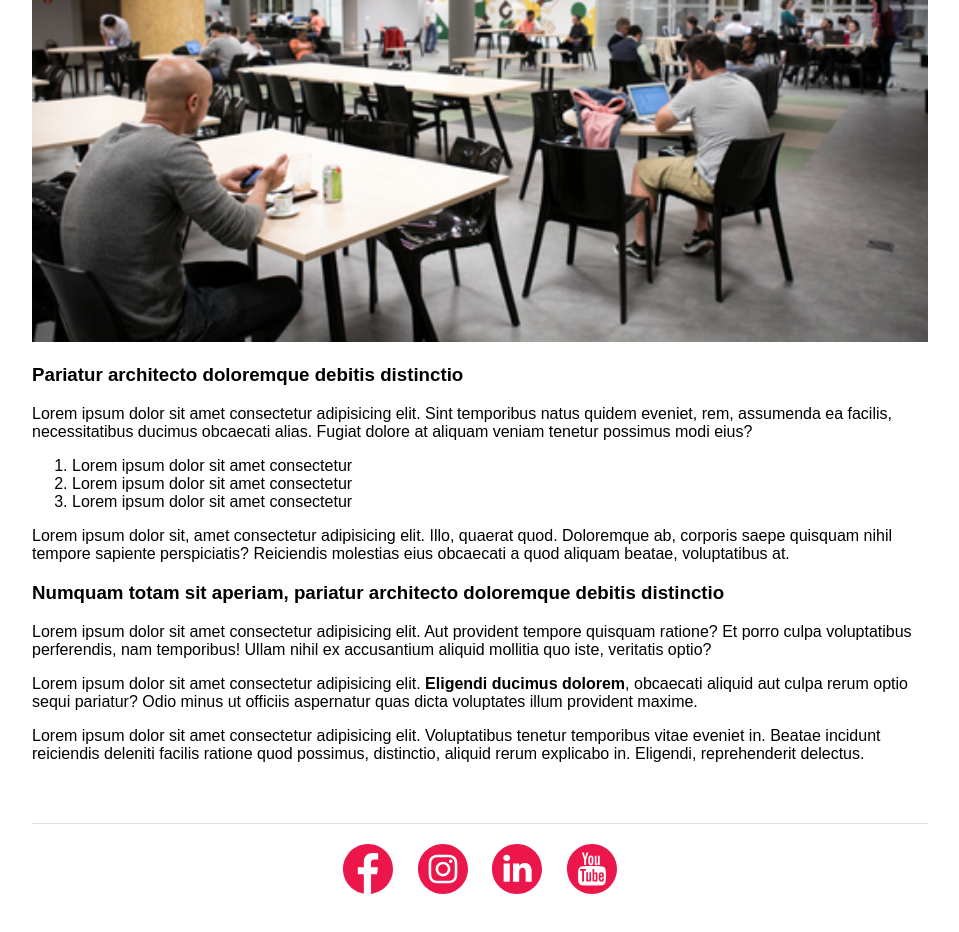
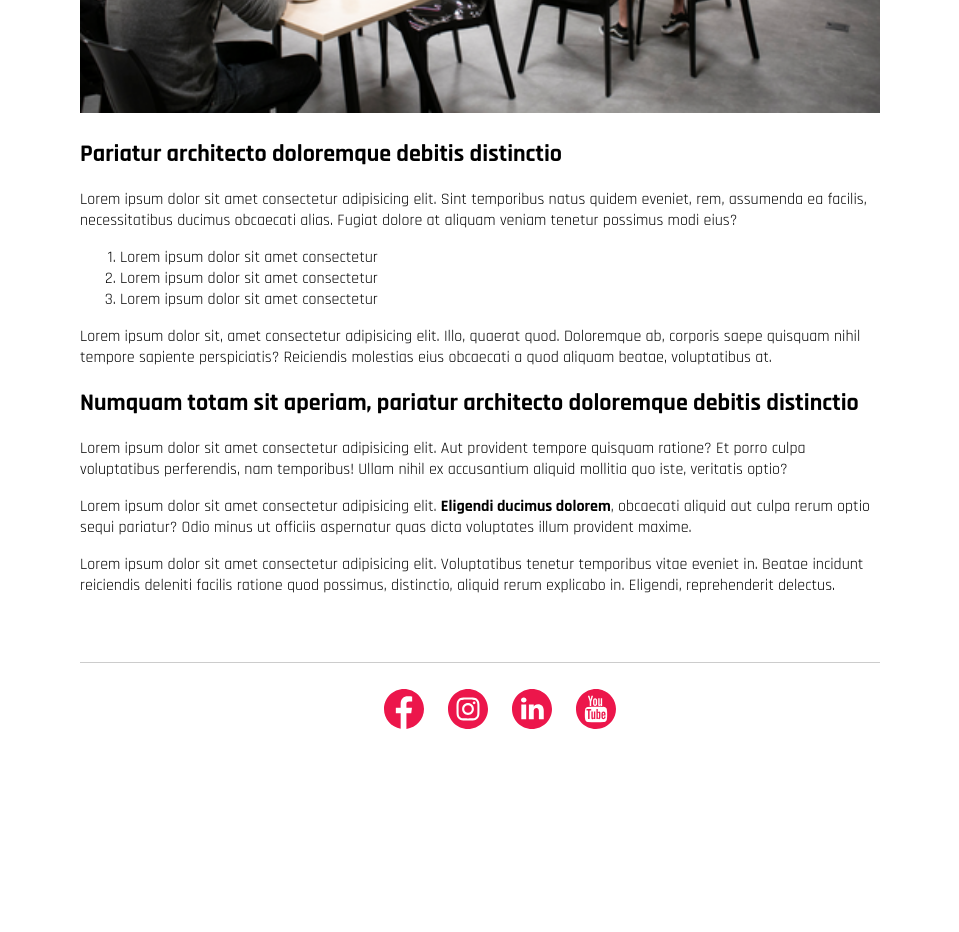
Before and after one commit to sthefanigomess/DHNews, a plain HTML site: page index.html in a window 1280 px wide. Shown: the part 540-1472 px from the top of the page, without its empty margins (160-1119 px from the left). After the commit the page ends 1301 px from the top, so only its background shows below. Drawn offline with Linux system fonts and the light colour scheme.

Commit message:
Otimizando

```diff
--- a/index.html
+++ b/index.html
@@ -8,13 +8,17 @@
     <link rel="stylesheet" href="styles.css">
 </head>
 <body>
+    <header>
     <h1>DH News</h1>
-    <h4>Postado em 02/03/2021</h4>
+    </header>
+    <main>
+
+        <small class="data">Postado em 02/03/2021</small>
 
         <p>Lorem ipsum, dolor sit amet consectetur adipisicing elit. Nesciunt, eum et. Accusantium nisi animi beatae esse amet dolores ab possimus, eum, nam aspernatur rerum <strong>voluptatem magnam delectus</strong>. Omnis, ex libero! Lorem ipsum dolor sit amet consectetur adipisicing elit. Velit voluptatibus quis quidem distinctio, perferendis tempore quas porro aspernatur deserunt deleniti esse labore voluptatum hic. A eaque sapiente assumenda ratione nulla!</p>
-    <img src="/img/destaque.webp" width="100%" alt="">
+        <img src="/img/destaque.webp" alt="Foto do colearning com alunos da Digital House">
 
-    <h3>Pariatur architecto doloremque debitis distinctio</h3>
+        <h2>Pariatur architecto doloremque debitis distinctio</h2>
         <p>Lorem ipsum dolor sit amet consectetur adipisicing elit. Sint temporibus natus quidem eveniet, rem, assumenda ea facilis, necessitatibus ducimus obcaecati alias. Fugiat dolore at aliquam veniam tenetur possimus modi eius?</p>
 
         <ol>
@@ -25,18 +29,37 @@
 
         <p>Lorem ipsum dolor sit, amet consectetur adipisicing elit. Illo, quaerat quod. Doloremque ab, corporis saepe quisquam nihil tempore sapiente perspiciatis? Reiciendis molestias eius obcaecati a quod aliquam beatae, voluptatibus at.</p>
 
-    <h3>Numquam totam sit aperiam, pariatur architecto doloremque debitis distinctio</h3>
+        <h2>Numquam totam sit aperiam, pariatur architecto doloremque debitis distinctio</h2>
 
         <p>Lorem ipsum dolor sit amet consectetur adipisicing elit. Aut provident tempore quisquam ratione? Et porro culpa voluptatibus perferendis, nam temporibus! Ullam nihil ex accusantium aliquid mollitia quo iste, veritatis optio?</p>
         <p>Lorem ipsum dolor sit amet consectetur adipisicing elit. <strong>Eligendi ducimus dolorem</strong>, obcaecati aliquid aut culpa rerum optio sequi pariatur? Odio minus ut officiis aspernatur quas dicta voluptates illum provident maxime.</p>
         <p>Lorem ipsum dolor sit amet consectetur adipisicing elit. Voluptatibus tenetur temporibus vitae eveniet in. Beatae incidunt reiciendis deleniti facilis ratione quod possimus, distinctio, aliquid rerum explicabo in. Eligendi, reprehenderit delectus.</p>
 
-<div class="redesSociais">
-    <img src="/img/facebook.svg"width="50" alt="" hspace="10">
-    <img src="/img/instagram.svg" width="50" alt="" hspace="10">
-    <img src="/img/linkedin.svg" width="50" alt="" hspace="10">
-    <img src="/img/youtube.svg" width="50" alt="" hspace="10">
-</div>
+    </main>
+    <footer>
+        <ul class="redes-sociais">
+            <li>
+                <a target="_blank" href="https://www.facebook.com/digitalhousebrasil">
+                    <img src="img/facebook.svg" alt="Icone Facebook">
+                </a>
+            </li>
+            <li>
+                <a target="_blank" href="https://www.instagram.com/digitalhousebrasil/">
+                    <img src="img/instagram.svg" alt="Icone Instagram">
+                </a>
+            </li>
+            <li>
+                <a target="_blank" href="https://www.linkedin.com/school/digital-house-brasil/mycompany/">
+                    <img src="img/linkedin.svg" alt="Icone LinkedIn">
+                </a>
+            </li>
+            <li>
+                <a target="_blank" href="https://www.youtube.com/channel/UCRQdwmWMhTcqDFjPT4UPZYA/featured">
+                    <img src="img/youtube.svg" alt="Youtube">
+                </a>
+            </li>
+        </ul>
+    </footer>
+</body>
 
-</body>
 </html>
--- a/styles.css
+++ b/styles.css
@@ -1,19 +1,44 @@
-h1{
-    color: rgb(202, 0, 0);
+@import url('https://fonts.googleapis.com/css2?family=Rajdhani:wght@400;500;700&display=swap');
+
+body {
+    font-family: 'Rajdhani', sans-serif;
 }
 
-body{
-    font-family: Arial, Helvetica, sans-serif;
-    background-position: center ;
-    margin: 15%;
+header h1 {
+    color: #ec183f;
+    font-size: 45px;
+    width: 800px;
+    margin: 0 auto;
 }
 
-.redesSociais{
+main{
+    width: 800px;
+    margin: 0 auto;
+    border-bottom: 1px solid #ccc;
+    padding-bottom: 50px;
+}
+
+small.data{
+    font-weight: 700;
+}
+
+img{
+    width: 100%;
+}
+
+ul.redes-sociais{
     text-align: center;
-    margin-top: 60px;
-    border-top: 1px solid #dfdfdf;
-    padding-top: 20px;
-    margin-left: auto;
-    margin-right: auto;
+}
 
+ul.redes-sociais{
+    list-style: none;
 }
+
+ul.redes-sociais li{
+    display: inline-block;
+}
+
+ul.redes-sociais li a img{
+    width: 40px;
+    margin: 10px;
+}
```
Lines whose indentation alone changed are shown as unchanged.
